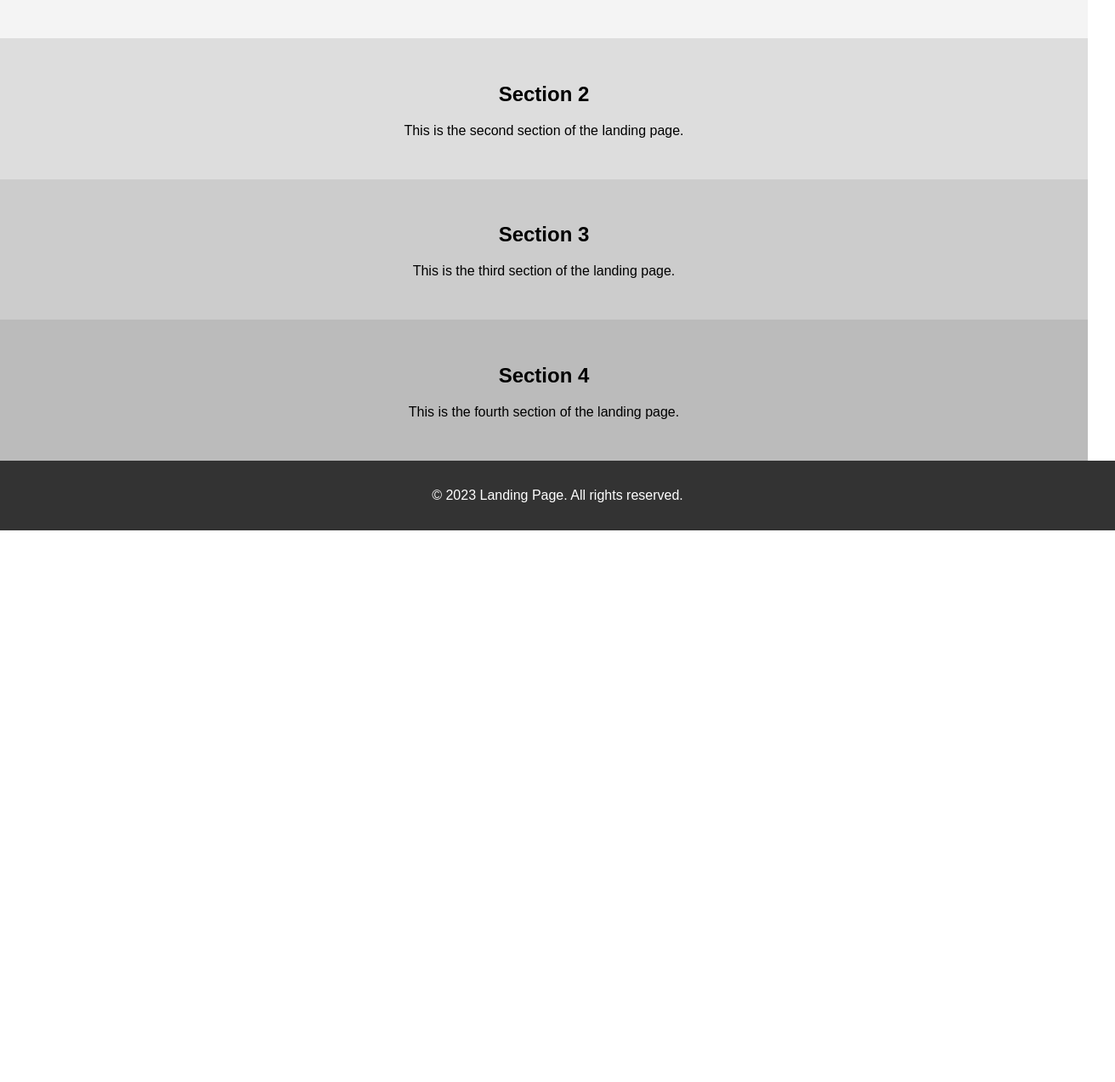
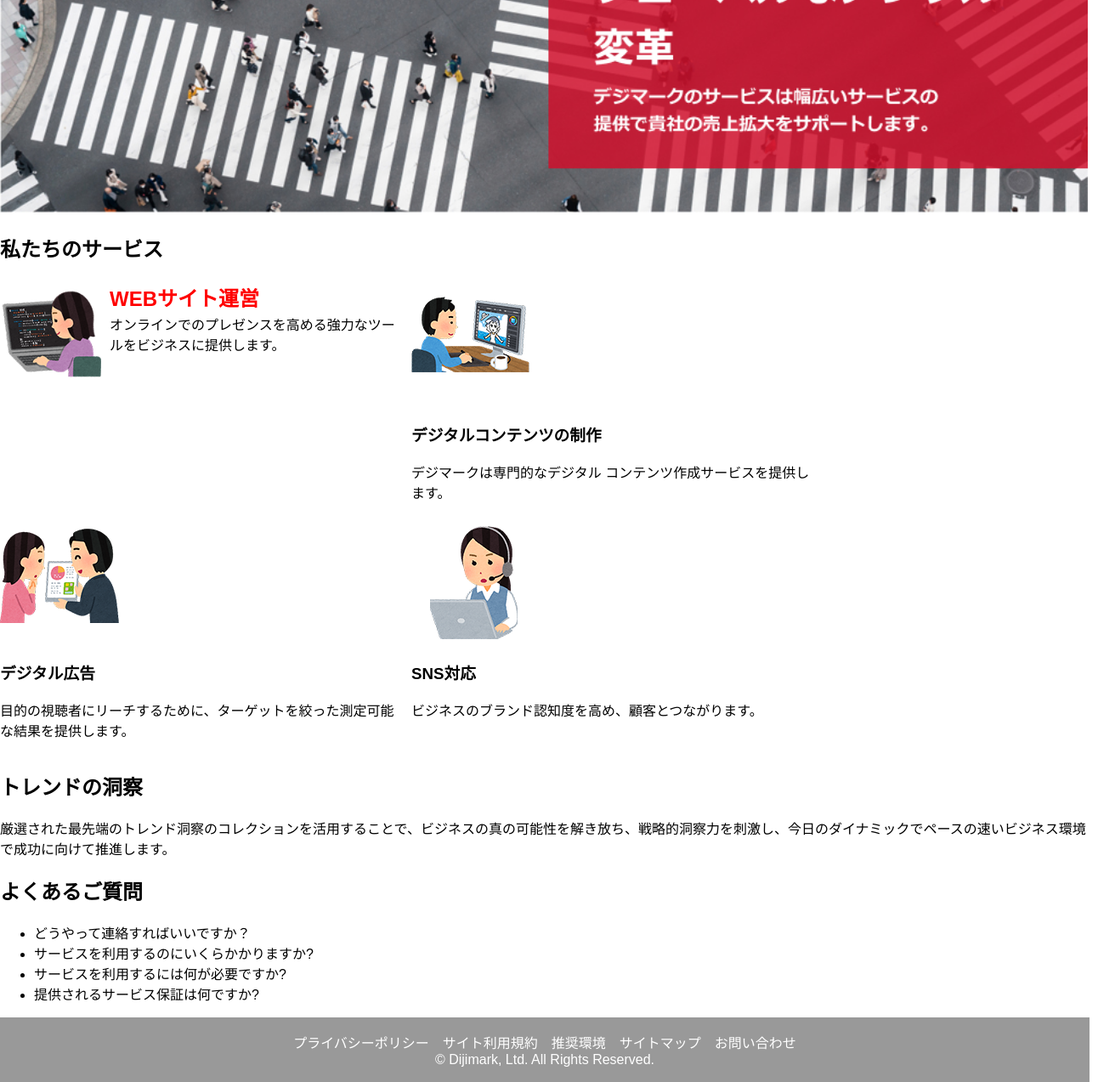
Before and after one commit to alghifariml/alghifariml.github.io, a plain HTML site: page index.html in a window 1280 px wide. Shown: the part 233-1506 px from the top of the page at 85% size, 1312 px wide, since content can reach past the window. Before the commit the page ends 857 px from the top, so only its background shows below. Drawn offline with Linux system fonts and the light colour scheme; files that its build step writes are made by us from their sources.

Commit message:
not finished yet

```diff
--- a/css/style.css
+++ b/css/style.css
@@ -5,38 +5,66 @@ body {
 }
 
 header {
-    background-color: #333;
-    color: white;
-    padding: 1rem;
-    text-align: center;
+    color: rgb(255, 24, 24);
+    padding-top: 10px;
+    padding-bottom: 10px;
+    text-align: left;
+    border-bottom: solid 2px #FFCC00;
+
 }
 
-.section {
-    padding: 2rem;
-    text-align: center;
+.banner img {
+    width: 100%;
+    height: auto;
+    margin-top: 45px;
 }
 
 .section1 {
-    background-color: #f4f4f4;
+    align-items: left;
+     padding-bottom: 5px;
 }
 
-.section2 {
-    background-color: #ddd;
+.layout {
+    width: 960px;
+    height: auto;
+
+    display: grid;
+    grid-template-rows: repeat(2, 1fr);
+    grid-template-columns: repeat(2, 1fr);
+    gap: 8px;
+  }
+
+.grid1 img {
+    width: 25%;
+    float: left;
+    padding-right: 10px;
 }
 
-.section3 {
-    background-color: #ccc;
+.grid h3 {
+    width: 100px;
+    flex-direction: row;
 }
 
-.section4 {
-    background-color: #bbb;
+.grid1 h3 {
+    margin-top: 0px;
+    margin-bottom: 1px;
+    color: red;
+    font-size: 24px;
+    line-height: 36px;
+    text-align: left;
+
+}
+.grid1 p {
+    margin-top: 0px;
+    font-size: 16px;
+    line-height: 24px;
 }
 
 footer {
-    background-color: #333;
+    background-color: #999999;
     color: white;
     text-align: center;
-    padding: 1rem;
+    padding: 1px;
     position: relative;
     bottom: 0;
     width: 100%;
--- a/index.html
+++ b/index.html
@@ -10,31 +10,58 @@
 
 <body>
     <header>
-        <h1>Landing Page</h1>
+        <img src="/image/デジマーク 1.png" alt="デジマーク">
     </header>
 
-    <div class="section section1">
-        <h2>Section 1</h2>
-        <p>This is the first section of the landing page.</p>
+    <div class="banner">
+        <img src="/image/block__mainvisual.jpg" alt="#">
     </div>
 
-    <div class="section section2">
-        <h2>Section 2</h2>
-        <p>This is the second section of the landing page.</p>
+    <div class="section1">
+        <h2>私たちのサービス</h2>
     </div>
 
-    <div class="section section3">
-        <h2>Section 3</h2>
-        <p>This is the third section of the landing page.</p>
-    </div>
+    <section class="layout">
+        <div class="grid1">
+            <img src="/image/pict.png" alt="WEBサイト運営">
+            <h3>WEBサイト運営</h3>
+            <p>オンラインでのプレゼンスを高める強力なツールをビジネスに提供します。</p>
+        </div>
+        <div class="grid2">
+            <img src="/image/pict (1).png" alt="デジタルコンテンツの制作">
+            <h3>デジタルコンテンツの制作</h3>
+            <p>デジマークは専門的なデジタル コンテンツ作成サービスを提供します。</p>
+        </div>
+        <div class="grid3">
+            <img src="/image/pict (2).png" alt="デジタル広告">
+            <h3>デジタル広告</h3>
+            <p>目的の視聴者にリーチするために、ターゲットを絞った測定可能な結果を提供します。</p>
+        </div>
+        <div>
+            <img src="/image/pict (3).png" alt="SNS対応">
+            <h3>SNS対応</h3>
+            <p>ビジネスのブランド認知度を高め、顧客とつながります。</p>
+        </div>
+      </section>
 
-    <div class="section section4">
-        <h2>Section 4</h2>
-        <p>This is the fourth section of the landing page.</p>
-    </div>
+      <section class="title1">
+        <h1>トレンドの洞察</h1>
+        <p>厳選された最先端のトレンド洞察のコレクションを活用することで、ビジネスの真の可能性を解き放ち、戦略的洞察力を刺激し、今日のダイナミックでペースの速いビジネス環境で成功に向けて推進します。
+        </p>
+      </section>
+
+      <section>
+        <h1>よくあるご質問</h1>
+        <ul>
+            <li>どうやって連絡すればいいですか？</li>
+            <li>サービスを利用するのにいくらかかりますか?</li>
+            <li>サービスを利用するには何が必要ですか?</li>
+            <li>提供されるサービス保証は何ですか?</li>
+        </ul>
+      </section>
 
     <footer>
-        <p>&copy; 2023 Landing Page. All rights reserved.</p>
+        <p>プライバシーポリシー　サイト利用規約　推奨環境　サイトマップ　お問い合わせ <br>&copy; Dijimark, Ltd. All Rights Reserved.</p>
     </footer>
 </body>
 
```
